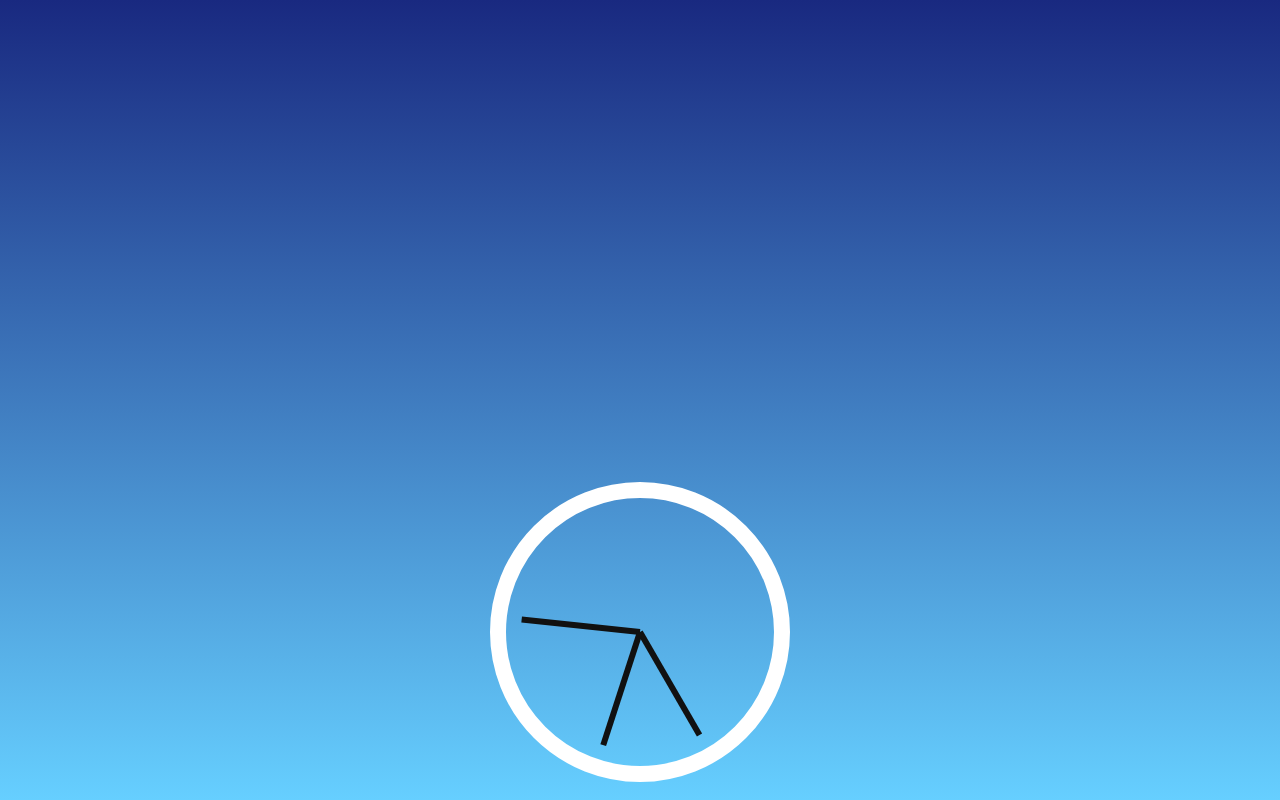
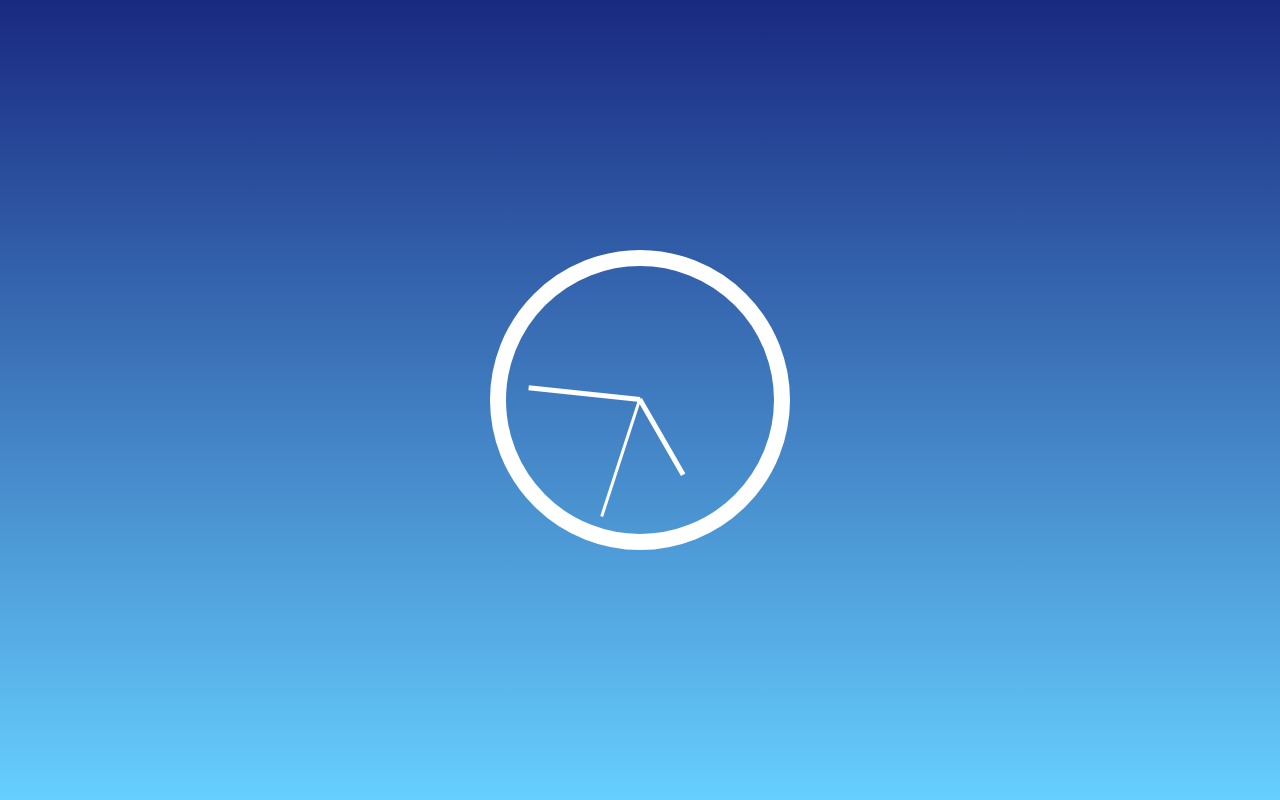
Before and after one commit to kl0sin/JavaScript30, a plain HTML site: page Day 2 - CSS + JS Clock/index.html in a window 1280 px wide. Drawn offline with Linux system fonts and the light colour scheme.

Commit message:
Day 2 - Small styles changes

```diff
--- a/Day 2 - CSS + JS Clock/index.html
+++ b/Day 2 - CSS + JS Clock/index.html
@@ -14,6 +14,7 @@
             <div class="hand hour"></div>
             <div class="hand min"></div>
             <div class="hand sec"></div>
+            <div class="center-dot"></div>
         </div>
     </div>
 
--- a/Day 2 - CSS + JS Clock/style.css
+++ b/Day 2 - CSS + JS Clock/style.css
@@ -1,5 +1,5 @@
 html {
-    height: 100%;
+    height: 100vh;
     background: -moz-linear-gradient(90deg, rgba(102, 207, 255, 1) 0%, rgba(25, 41, 128, 1) 100%);
     /* ff3.6+ */
     background: -webkit-gradient(linear, left top, left bottom, color-stop(0%, rgba(25, 41, 128, 1)), color-stop(100%, rgba(102, 207, 255, 1)));
@@ -18,9 +18,10 @@ html {
     height: 300px;
     width: 300px;
     border: 1rem solid #fff;
-    padding: 15px;
+    padding: 10px;
     border-radius: 50%;
-    margin: calc(50% - 150px) auto;
+    margin: 0 auto;
+    margin-top: calc(50vh - 150px);
     position: relative;
     box-sizing: border-box;
 }
@@ -31,13 +32,27 @@ html {
     position: relative;
 }
 
+.sec {
+    width: 50%;
+    height: 3px;
+}
+
+.min {
+    width: 45%;
+    height: 5px;
+    margin-left: 5%;
+}
+
+.hour {
+    width: 35%;
+    height: 5px;
+    margin-left: 15%;
+}
+
 .hand  {
-    width: 50%;
-    height: 6px;
-    background: #111;
     position: absolute;
     top: 50%;
+    background-color: #fff;
     transform-origin: 100%;
     transform: rotate(90deg);
-    transition: .1s;
 }
```
